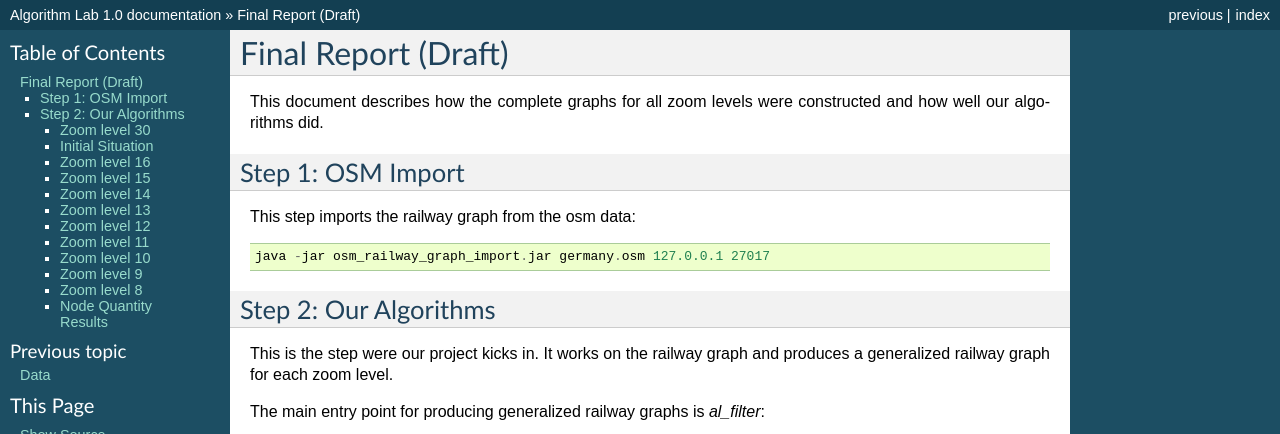
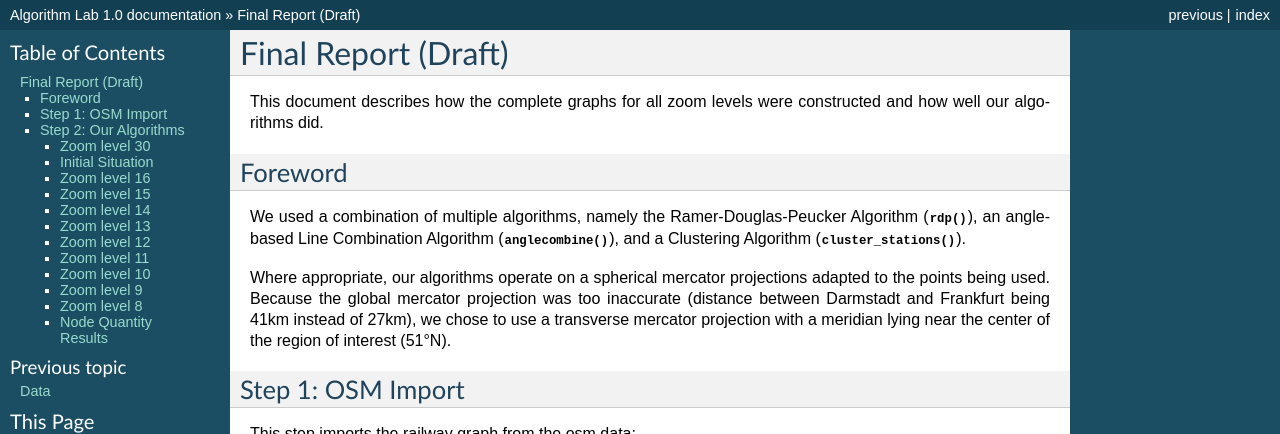
Before and after one commit to fhirschmann/algolab, a Sphinx documentation site: the page built from doc/final.rst, in a window 1280 px wide and 900 px high, cut to the strip 0-434 px from the top of the window. Built offline with Sphinx 7.4.7, drawn with Linux system fonts in a browser that asks for light colours; formulas are drawn with MathJax 3; some of the changed text lies outside the part shown.

Commit message:
documented special mercator projection

```diff
--- a/doc/final.rst
+++ b/doc/final.rst
@@ -6,6 +6,20 @@ Final Report (Draft)
 
 This document describes how the complete graphs for all zoom levels
 were constructed and how well our algorithms did.
+
+Foreword
+========
+
+We used a combination of multiple algorithms, namely the Ramer-Douglas-Peucker Algorithm
+(:func:`~algolab.simplify.rdp`), an angle-based Line Combination Algorithm
+(:func:`~algolab.combine.anglecombine`), and a Clustering Algorithm
+(:func:`~algolab.stations.cluster_stations`).
+
+Where appropriate, our algorithms operate on a spherical mercator projections adapted
+to the points being used. Because the global mercator projection was too inaccurate
+(distance between Darmstadt and Frankfurt being 41km instead of 27km), we chose to use
+a transverse mercator projection with a meridian lying near the center of the region
+of interest (51°N).
 
 Step 1: OSM Import
 ==================
@@ -121,7 +135,9 @@ and the result thereof.
 +============+==============================+==================+====================+
 |            |                              | 870136           | 7710               |
 +------------+------------------------------+------------------+--------------------+
-| 30         | dedup, delonelynize          | 870102           | 7710               |
+| 30         | dedup, delonelynize          | 870102           |                    |
 +------------+------------------------------+------------------+--------------------+
-| 16         | rdp(ε=1.5m)                  |                  | 3896               |
+| 16         | rdp(ε=1.5m)                  | 502150           |                    |
 +------------+------------------------------+------------------+--------------------+
+| 15         | rdp(ε=2.5m)                  | 416559           |                    |
++------------+------------------------------+------------------+--------------------+
```
